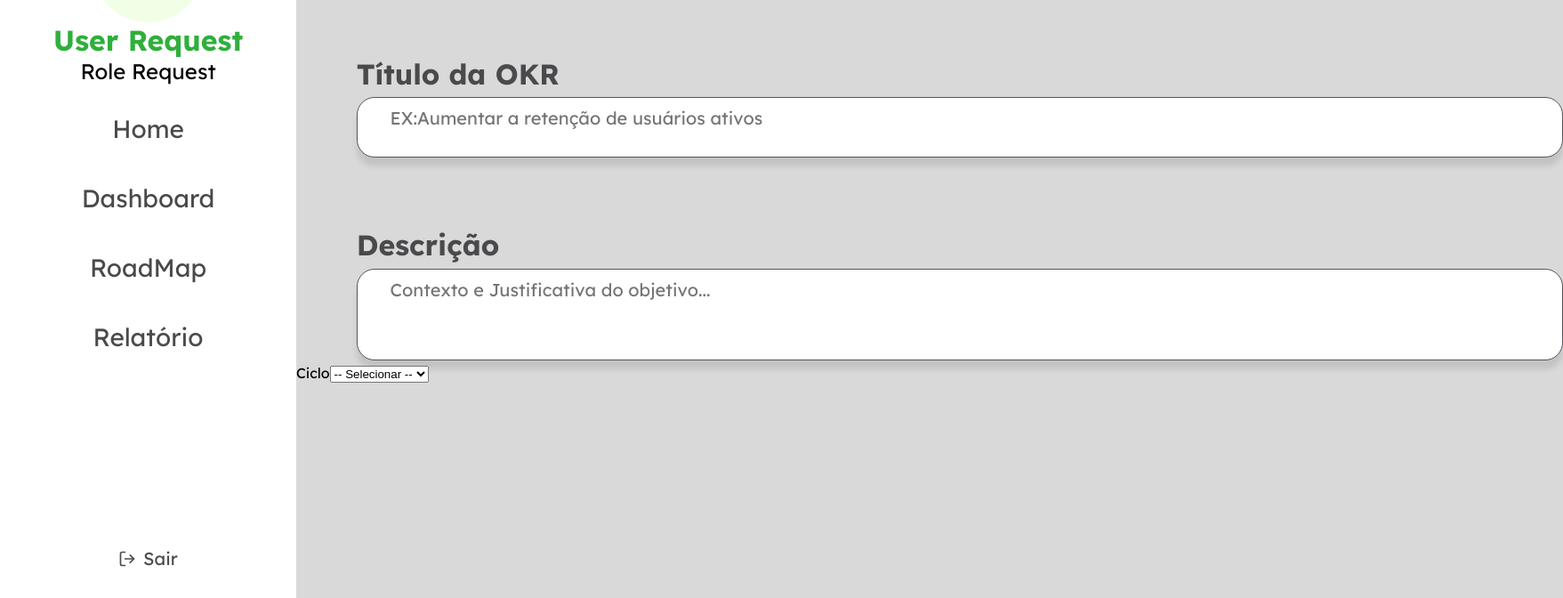
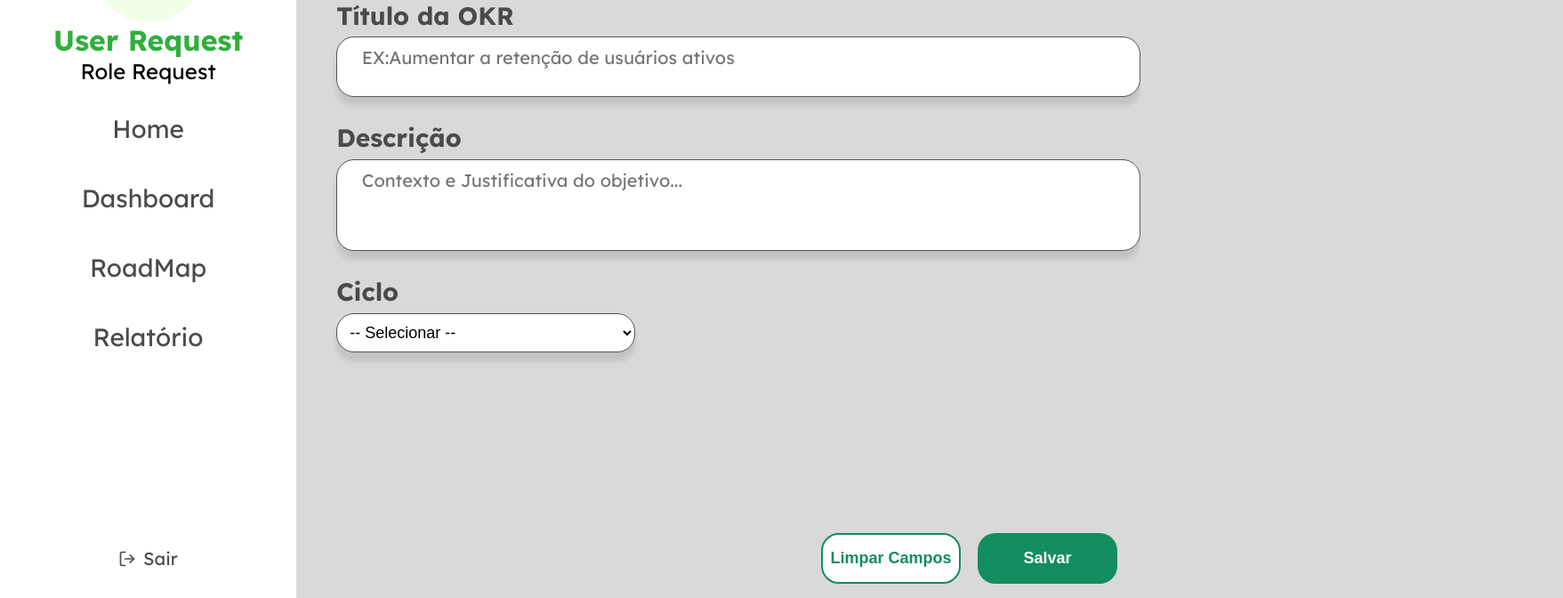
Before and after one commit to PaolaBiscaro/StratVizzion, a React (Vite) app: page /NewOKR in a window 1280 px wide. Shown: the part 120-792 px from the top of the page at 89% size, 1757 px wide, since content can reach past the window. Built offline with nearby package versions, Linux system fonts and the light colour scheme.

Commit message:
Almost finished page, still need to implement some logic to buttons

```diff
--- a/src/components/Button/Button.css
+++ b/src/components/Button/Button.css
@@ -54,6 +54,18 @@
     border: 2px solid #0D6645
 }
 
+.Salvar{
+    position: fixed;
+    bottom: 24px;
+    right: 24px;
+}
+
+.Limpar{
+    position: fixed;
+    bottom: 24px;
+    right: 200px;
+}
+
 @media (min-width: 1024px) and (max-width: 1366px) {
     .Button {
         width: 157px;
--- a/src/components/Button/Button.jsx
+++ b/src/components/Button/Button.jsx
@@ -7,10 +7,10 @@ se o campo não for passado, ele de padrão vai ser verde
 ATENÇÃO- as variantes podem ser escritas também como "Verde" ou "Branco"
 */
 
-function BotaoVerde({texto, url, variante="verde"}){
+function BotaoVerde({texto, url, variante="verde", className}){
     return(
         <div>
-            <button className={`Button Button--${variante}`} onClick={() => { window.location.pathname =url }}>{texto}</button>
+            <button className={`Button Button--${variante} ${className}`} onClick={() => { window.location.pathname =url }}>{texto}</button>
         </div>
     )
 }
--- a/src/components/FloatMenu/FloatMenu.css
+++ b/src/components/FloatMenu/FloatMenu.css
@@ -0,0 +1,35 @@
+.FloatMenu{
+    padding-top: 2%;
+    padding-left: 5%;
+}
+
+.Label{
+    display: block;
+    font-size: 32px;
+    font-weight: bold;
+    color: #4A4A4D;
+}
+
+.Select{
+    width: 663px;
+    resize: none;
+    overflow-y: auto;
+    padding: 10px;
+    border-radius: 8px;
+    border: 1px solid #54555A;
+    background-color: #FFFFFF;
+    font-size: 20px;
+    border-radius: 20px;
+    box-shadow: 0px 10px 6px rgba(0, 0, 0, 0.1);
+}
+
+@media (min-width: 1024px) and (max-width: 1366px) {
+    .Label{
+        font-size: 28px;
+    }
+
+    .Select{
+        width: 336px;
+        font-size: 18px;
+    }
+}
--- a/src/components/FloatMenu/FloatMenu.jsx
+++ b/src/components/FloatMenu/FloatMenu.jsx
@@ -3,7 +3,7 @@ import "./FloatMenu.css"
 
 function SelectMenu({opcoes = [], inside="Insert PlaceHolder Here", title="Insert Title here"}){
     return(
-    <div>
+    <div className="FloatMenu">
         <label className="Label">{title}</label>
         <select className="Select">
             <option value="" disabled selected>{inside}</option>
--- a/src/components/TextInput/TextInput.css
+++ b/src/components/TextInput/TextInput.css
@@ -33,3 +33,19 @@ label {
 .input::placeholder{
     padding-left: 2%;
 }
+
+@media (min-width: 1024px) and (max-width: 1366px) {
+    .label{
+        font-size: 28px;
+    }
+
+    .TextInput{
+        padding-top: 2%;
+        padding-left: 5%;
+    }
+
+    .input{
+        width: 904px;
+    }
+
+}
--- a/src/components/TextInput/TextInput.jsx
+++ b/src/components/TextInput/TextInput.jsx
@@ -1,7 +1,7 @@
 import React from "react";
 import "./TextInput.css"
 
-function TextInput({title="Title Request", inside="Insert inside text here", tamanho="64px", largura="1356px"}){
+function TextInput({title="Title Request", inside="Insert inside text here", tamanho="64px"}){
     const handleInput = (e) => {
     e.target.style.height = "auto";
     e.target.style.height = e.target.scrollHeight + "px";
@@ -10,7 +10,7 @@ function TextInput({title="Title Request", inside="Insert inside text here", tam
     return(
         <div className="TextInput">
             <label className="label">{title}</label>
-            <textarea type="text" placeholder={inside} className="input" style={{minHeight : tamanho, width: largura} } onInput={handleInput}></textarea>
+            <textarea type="text" placeholder={inside} className="input" style={{minHeight : tamanho} } onInput={handleInput}></textarea>
         </div>
     )
 }
--- a/src/pages/NewOKR.jsx
+++ b/src/pages/NewOKR.jsx
@@ -3,6 +3,7 @@ import SideBar from "../components/SideBar"
 import OKRTitle from "../components/NewOkrTitle/NewOKRTitle";
 import TextInput from "../components/TextInput/TextInput";
 import SelectMenu from "../components/FloatMenu/FloatMenu";
+import Button from "../components/Button/Button";
 
 function NewOKR(){
     return(
@@ -12,11 +13,16 @@ function NewOKR(){
             <OKRTitle/>
             <TextInput title="Título da OKR" inside="EX:Aumentar a retenção de usuários ativos"/>
             <TextInput title="Descrição" inside="Contexto e Justificativa do objetivo..." tamanho="103px"/>
-            <SelectMenu opcoes={[{value: "Q1_2026", label:"Q1 2026"},{value: "Q2_2026", label:"Q2 2026"},{value: "Q3_2026", label:"Q3 2026"},{value: "Q4_2026", label:"Q4 2026"}]} title="Ciclo" inside="-- Selecionar --" />
+            <SelectMenu opcoes={[{value: "Q1", label:"Q1 2026"},{value: "Q2", label:"Q2 2026"},{value: "Q3", label:"Q3 2026"},{value: "Q4", label:"Q4 2026"}]} title="Ciclo" inside="-- Selecionar --" />
+            <Button texto={"Salvar"} url={"/nada"} className={"Salvar"}/>
+            <Button texto={"Limpar Campos"} url={"/nada"} variante="branco" className={"Limpar"}/>
            </div>
         </div>
         );
+
+
 }
+//Botão de Salvar deve ser implementando um método POST Posteriormente
 
 
 export default NewOKR;
```
